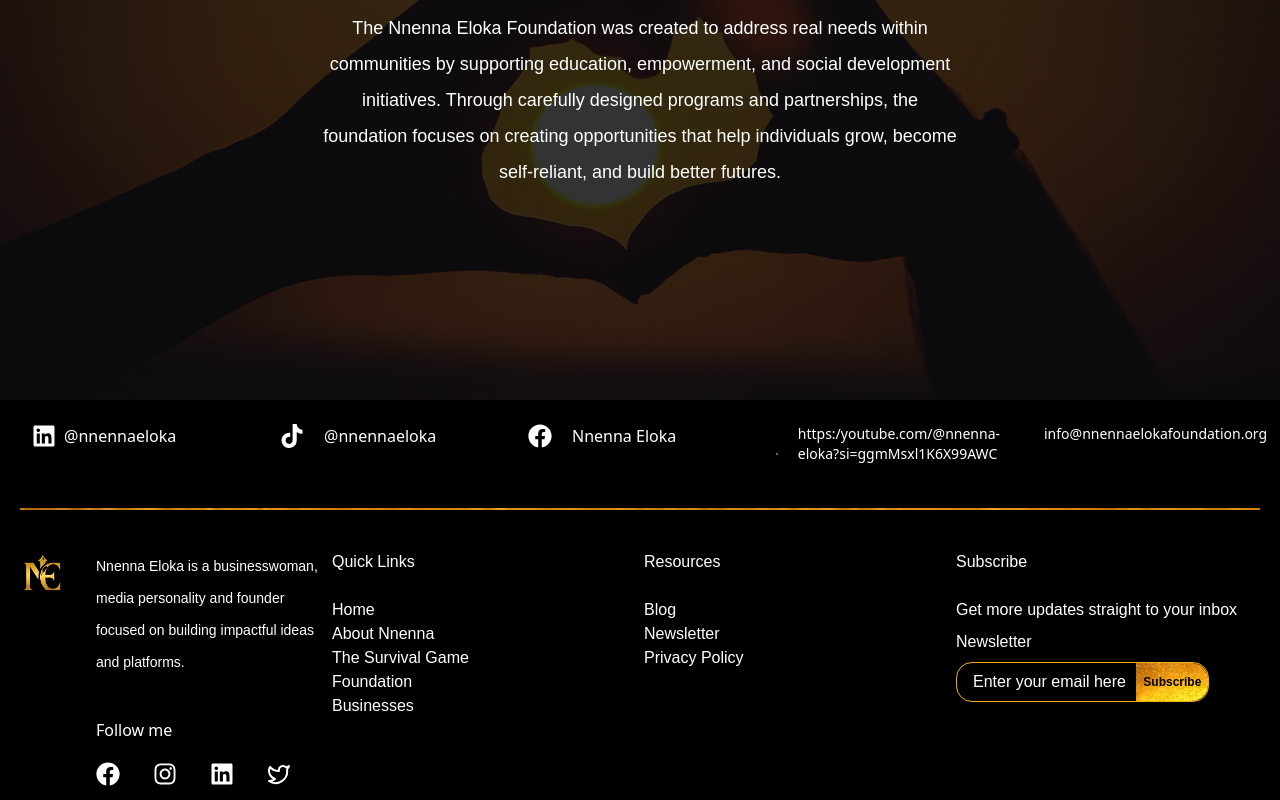
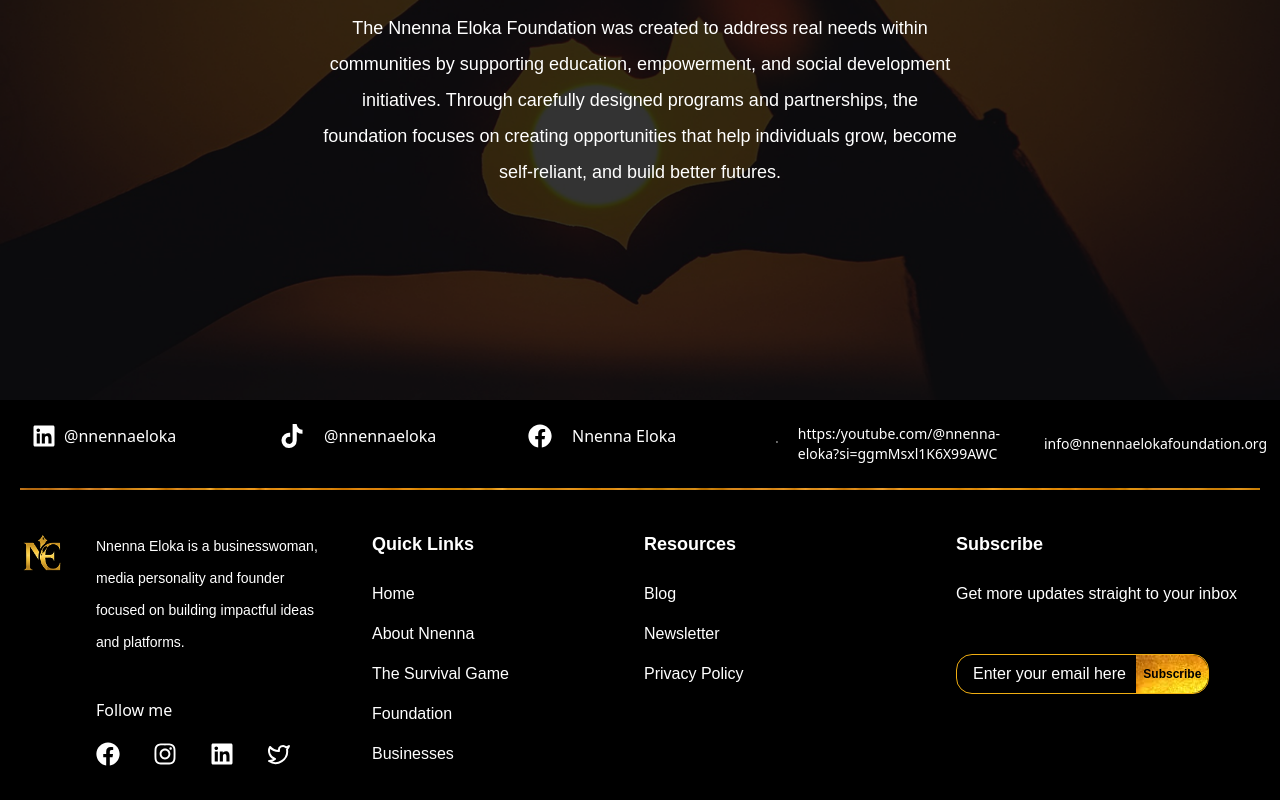
Before and after one commit to Danielazan/MaNnennaDegame, a React (Vite) app: page / in a window 1280 px wide. Shown: the part 3040-3840 px from the top of the page. Built offline with nearby package versions, Linux system fonts and the light colour scheme.

Commit message:
Landinf page almost done

```diff
--- a/src/Components/LandingPage/Footer.jsx
+++ b/src/Components/LandingPage/Footer.jsx
@@ -29,13 +29,13 @@
                         <span>Nnenna Eloka</span>
                     </div>
 
-                    <div className=" col-span-1 px-2 py-6 text-white flex gap-5 items-start">
-                        <FaYoutube className="text-6xl" />
+                    <div className=" col-span-1 px-2 py-6 text-white flex gap-5 items-start justify-center">
+                        <FaYoutube className="text-4xl" />
                         <span className='text-sm'>https:/youtube.com/@nnenna-eloka?si=ggmMsxl1K6X99AWC</span>
                     </div>
 
-                    <div className="col-span-1  px-2 py-6 text-white flex gap-5 ">
-                        <FaEnvelope className="text-2xl" />
+                    <div className="col-span-1  px-2 py-6 text-white flex gap-5 items-center">
+                        <FaEnvelope className="text-4xl" />
                         <span className='text-sm'>info@nnennaelokafoundation.org</span>
                     </div>
                 </div>
@@ -69,10 +69,10 @@
                     </div>
 
                         {/* Items 2 */}
-                    <div className='flex flex-col text-white'>
-                        <h1 className='font-poppins'>Quick Links</h1>
+                    <div className='flex flex-col text-white pl-10'>
+                        <h1 className='font-poppins font-bold text-medium text-lg'>Quick Links</h1>
 
-                        <div className='flex flex-col mt-6 font-poppins text-white'>
+                        <div className='flex flex-col mt-6 font-poppins text-white gap-4'>
                             <h4>Home</h4>
                             <h4>About Nnenna</h4>
                             <h4>The Survival Game</h4>
@@ -81,10 +81,10 @@
                         </div>
                     </div>
                     {/* item 3 */}
-                    <div className='flex flex-col text-white'>
-                        <h1 className='font-poppins'>Resources</h1>
+                    <div className='flex flex-col text-white '>
+                        <h1 className='font-poppins font-bold text-lg'>Resources</h1>
 
-                        <div className='flex flex-col mt-6 font-poppins text-white'>
+                        <div className='flex flex-col mt-6 font-poppins text-white gap-4'>
                             <h4>Blog</h4>
                             <h4>Newsletter</h4>
                             <h4>Privacy Policy</h4>
@@ -95,12 +95,12 @@
                     {/* Item 4 */}
 
                      <div className='flex flex-col text-white'>
-                        <h1 className='font-poppins'>Subscribe</h1>
+                        <h1 className='font-poppins font-bold text-lg'>Subscribe</h1>
 
                         <div className='w-full flex flex-col mt-6 font-poppins text-white gap-2'>
                             <h4>Get more updates straight to your inbox</h4>
-                            <h4>Newsletter</h4>
-                            <div className='border rounded-2xl border-[#F0AE12] flex  items-center justify-between w-5/6 h-10'>
+                            {/* <h4>Newsletter</h4> */}
+                            <div className='border rounded-2xl border-[#F0AE12] flex  items-center justify-between w-5/6 h-10 mt-10'>
                                 <h1 className='font-poppins text-l pl-4'>Enter your email here</h1>
                                 <button className='w-18 rounded-r-2xl h-full text-xs text-black font-bold' style={{backgroundImage:`url(${btnImg})`}}>Subscribe</button>
                             </div>
```
